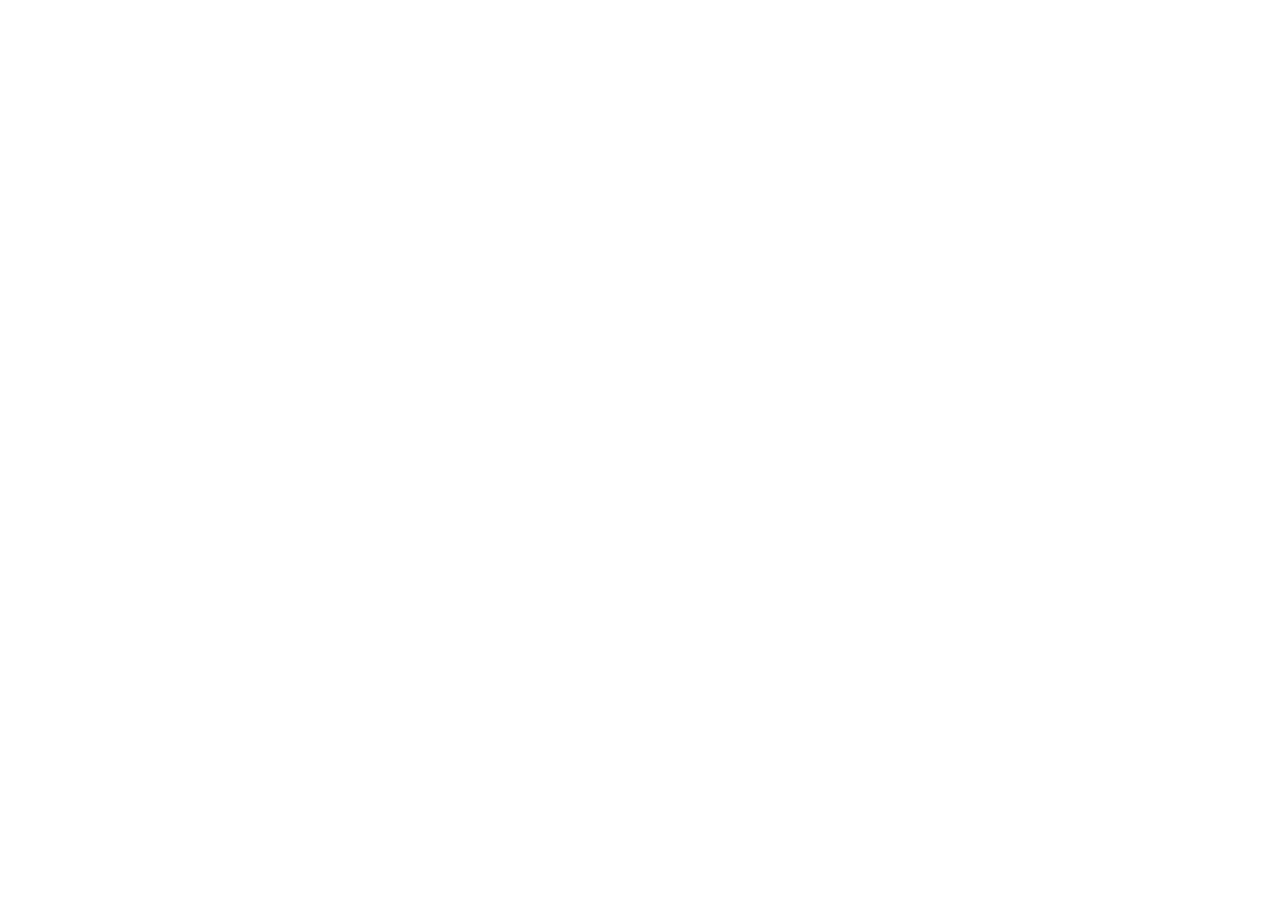
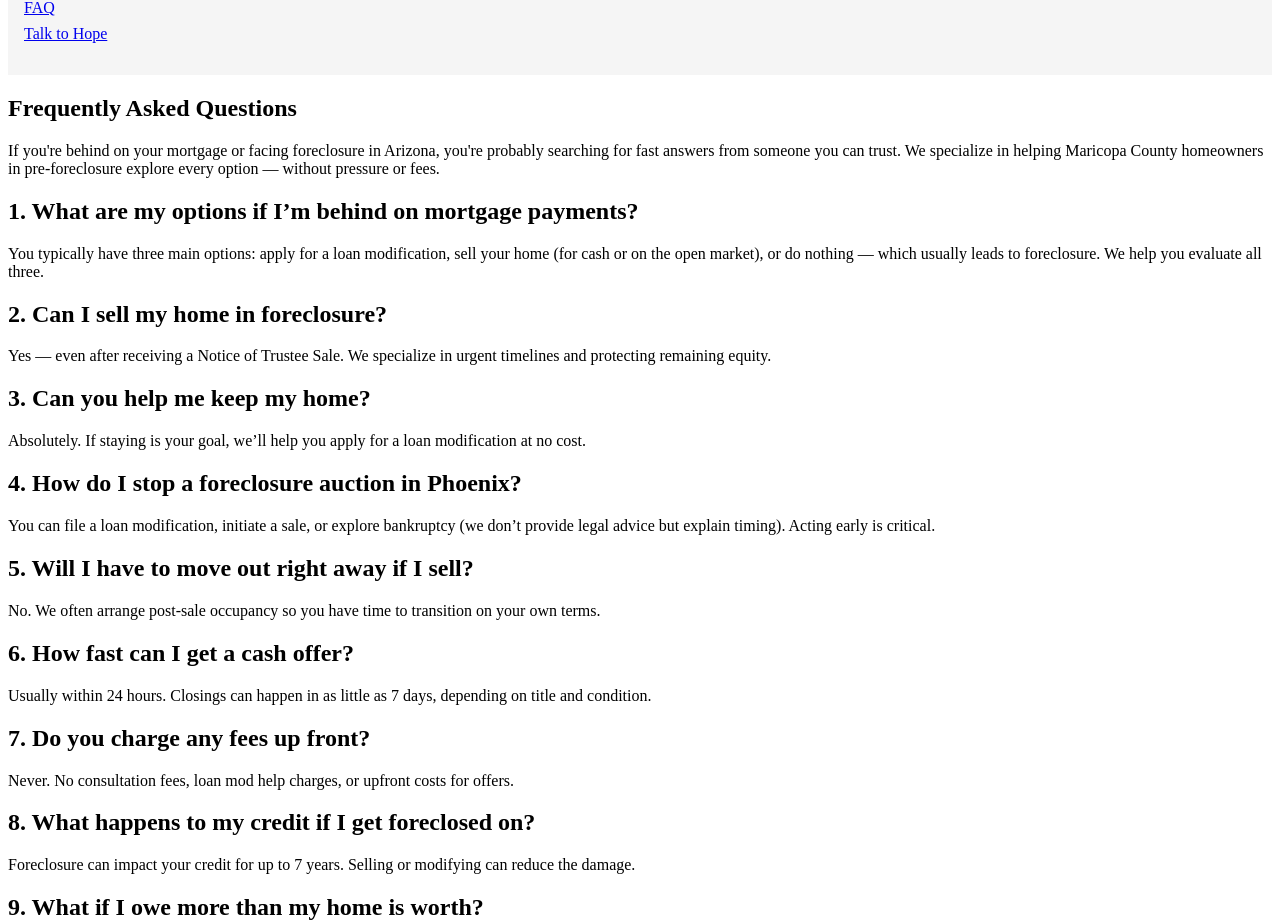
Before and after one commit to theofferco/the-offer-company-site, a Next.js app: page /faq in a window 1280 px wide. Shown: the part 173-1097 px from the top of the page. Before the commit the page ends 800 px from the top, so only its background shows below. Built offline with nearby package versions, Linux system fonts and the light colour scheme.

Commit message:
Update faq.jsx

```diff
--- a/pages/faq.jsx
+++ b/pages/faq.jsx
@@ -1,4 +1,92 @@
-// pages/about.jsx
-export default function About() {
-  return <h1>About The Offer Company</h1>;
+import Layout from '../components/Layout';
+
+export default function FAQ() {
+  return (
+    <Layout>
+      <section>
+        <h1>Frequently Asked Questions</h1>
+        <p>
+          If you're behind on your mortgage or facing foreclosure in Arizona, you're probably searching for fast answers from someone you can trust. We specialize in helping Maricopa County homeowners in pre-foreclosure explore every option — without pressure or fees.
+        </p>
+      </section>
+
+      <section>
+        <h2>1. What are my options if I’m behind on mortgage payments?</h2>
+        <p>
+          You typically have three main options:
+          apply for a loan modification, sell your home (for cash or on the open market), or do nothing — which usually leads to foreclosure. We help you evaluate all three.
+        </p>
+
+        <h2>2. Can I sell my home in foreclosure?</h2>
+        <p>
+          Yes — even after receiving a Notice of Trustee Sale. We specialize in urgent timelines and protecting remaining equity.
+        </p>
+
+        <h2>3. Can you help me keep my home?</h2>
+        <p>
+          Absolutely. If staying is your goal, we’ll help you apply for a loan modification at no cost.
+        </p>
+
+        <h2>4. How do I stop a foreclosure auction in Phoenix?</h2>
+        <p>
+          You can file a loan modification, initiate a sale, or explore bankruptcy (we don’t provide legal advice but explain timing). Acting early is critical.
+        </p>
+
+        <h2>5. Will I have to move out right away if I sell?</h2>
+        <p>
+          No. We often arrange post-sale occupancy so you have time to transition on your own terms.
+        </p>
+
+        <h2>6. How fast can I get a cash offer?</h2>
+        <p>
+          Usually within 24 hours. Closings can happen in as little as 7 days, depending on title and condition.
+        </p>
+
+        <h2>7. Do you charge any fees up front?</h2>
+        <p>
+          Never. No consultation fees, loan mod help charges, or upfront costs for offers.
+        </p>
+
+        <h2>8. What happens to my credit if I get foreclosed on?</h2>
+        <p>
+          Foreclosure can impact your credit for up to 7 years. Selling or modifying can reduce the damage.
+        </p>
+
+        <h2>9. What if I owe more than my home is worth?</h2>
+        <p>
+          We help with short sales — where your lender agrees to accept less than you owe. It protects your credit and lets you move on without the full debt.
+        </p>
+
+        <h2>10. I’ve received a Notice of Trustee Sale — is it too late?</h2>
+        <p>
+          Not necessarily. We've helped homeowners just days before auction. Time is critical, so contact us immediately.
+        </p>
+
+        <h2>11. What if I have a tax lien, HOA debt, or code violations?</h2>
+        <p>
+          We resolve complex title issues like these as part of the sales process — you don’t have to figure it out alone.
+        </p>
+
+        <h2>12. Can I list my home instead of selling directly?</h2>
+        <p>
+          Yes. We're a licensed brokerage. If listing will net you more, we’ll guide you through that process.
+        </p>
+
+        <h2>13. Do I need good credit to work with you?</h2>
+        <p>
+          No. We work with homeowners in all financial situations — including those with bad credit or bankruptcy.
+        </p>
+
+        <h2>14. What happens if I do nothing?</h2>
+        <p>
+          Your home may go to auction. You’ll lose control, your credit will be damaged, and you’ll likely forfeit any remaining equity.
+        </p>
+
+        <h2>15. How do I get started?</h2>
+        <p>
+          <a href="/hope">Talk to Hope</a>, our 24/7 AI assistant. She’ll explain your options and help you schedule a pressure-free appointment.
+        </p>
+      </section>
+    </Layout>
+  );
 }
```
